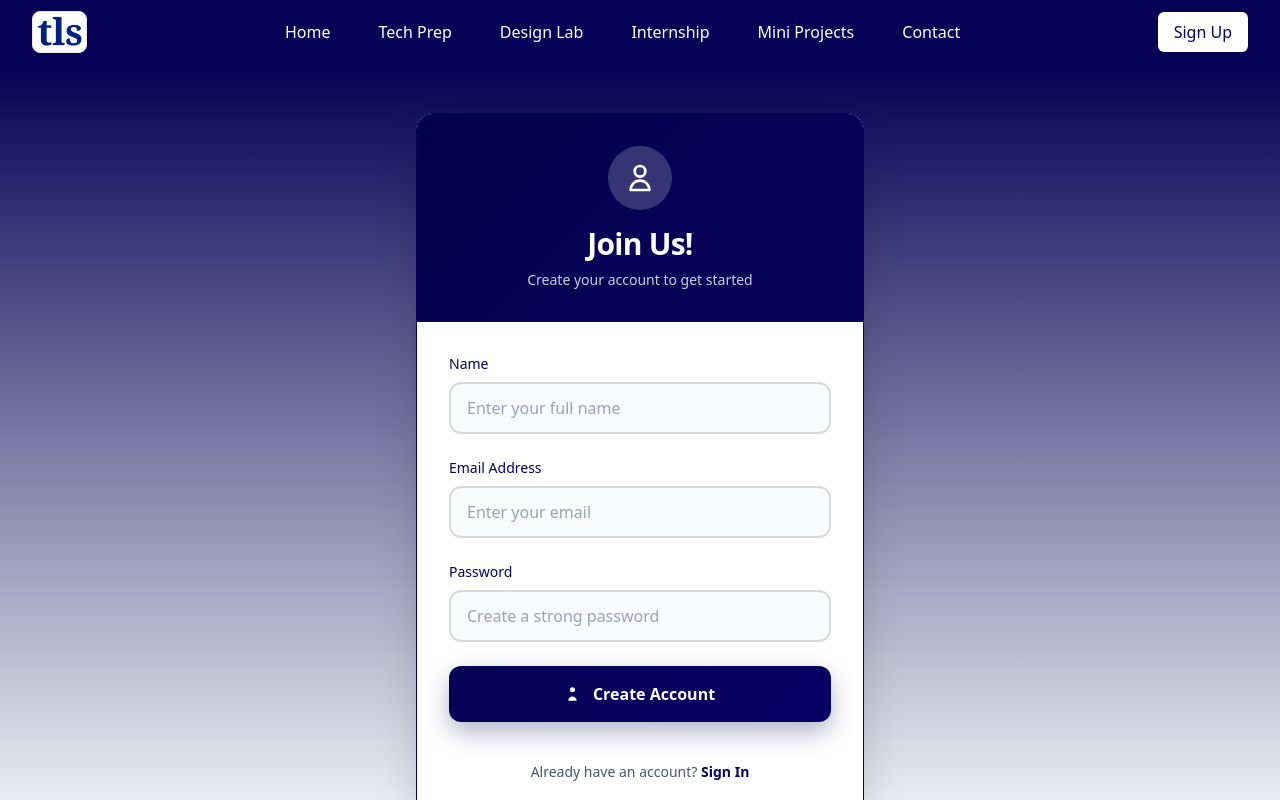
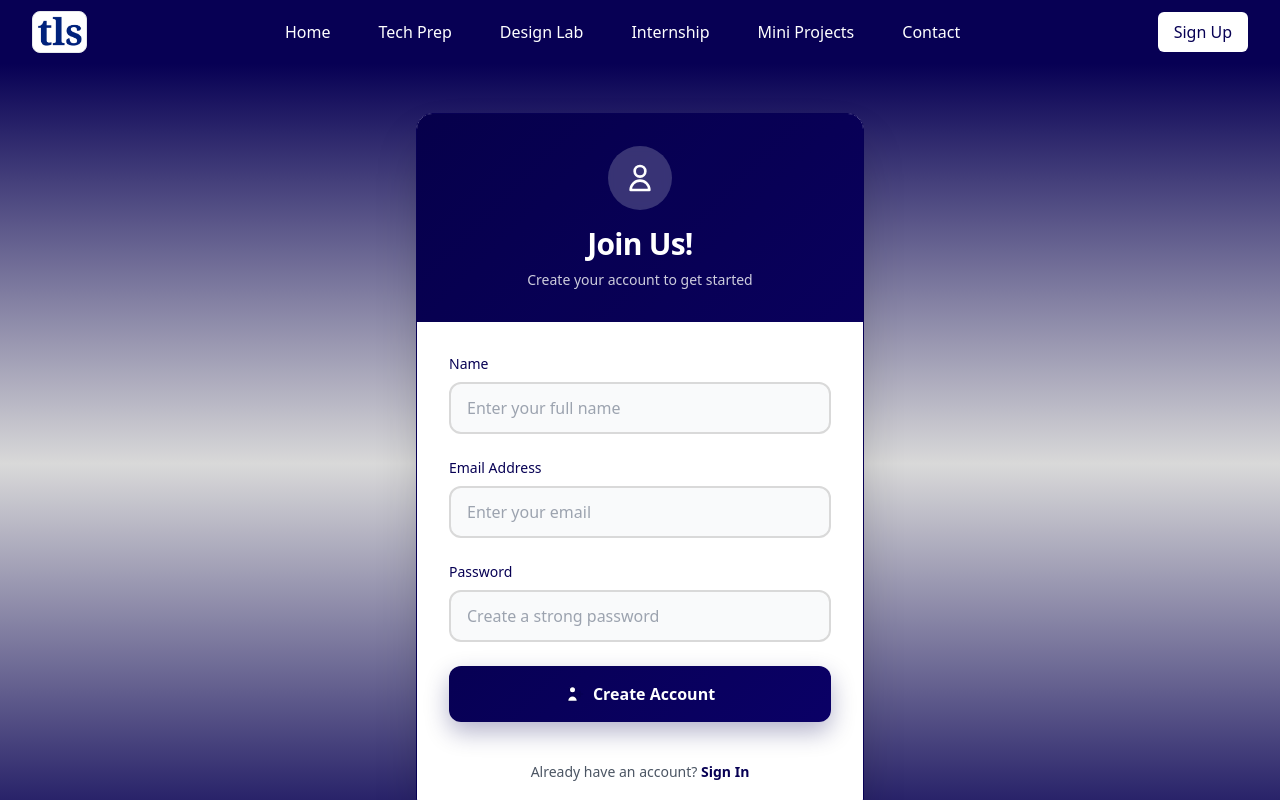
Before and after one commit to vidhiomar/TLStask, a React (Vite) app in the folder Frontend/: page /signup in a window 1280 px wide. Built offline with nearby package versions, Linux system fonts and the light colour scheme.

Commit message:
sign in pg gradient

```diff
--- a/Frontend/src/components/SignUpPage.jsx
+++ b/Frontend/src/components/SignUpPage.jsx
@@ -27,7 +27,7 @@ export default function SignUpPage() {
   return (
 // - <div className="min-h-screen flex items-center justify-center bg-gradient-to-br from-gray-50 to-gray-100 p-4 relative overflow-hidden">
   // <div className="min-h-screen flex items-center justify-center bg-gradient-to-br from-[#070054] to-[#d9d9d9] p-4 relative overflow-hidden">
-   <div className="min-h-screen flex items-center justify-center bg-gradient-to-b from-[#070054] via-[#3A3987]to-[#070054] p-4 relative overflow-hidden">
+   <div className="min-h-screen flex items-center justify-center bg-gradient-to-b from-[#070054] via-[#d9d9d9] to-[#070054] p-4 relative overflow-hidden">
       <div className="relative w-full max-w-md">
         <div className="bg-white rounded-2xl shadow-2xl overflow-hidden border border-[#070054]">
           <div className="relative py-8 px-6" style={{ background: 'linear-gradient(135deg, #070054 0%, #0a0066 100%)' }}>
```
